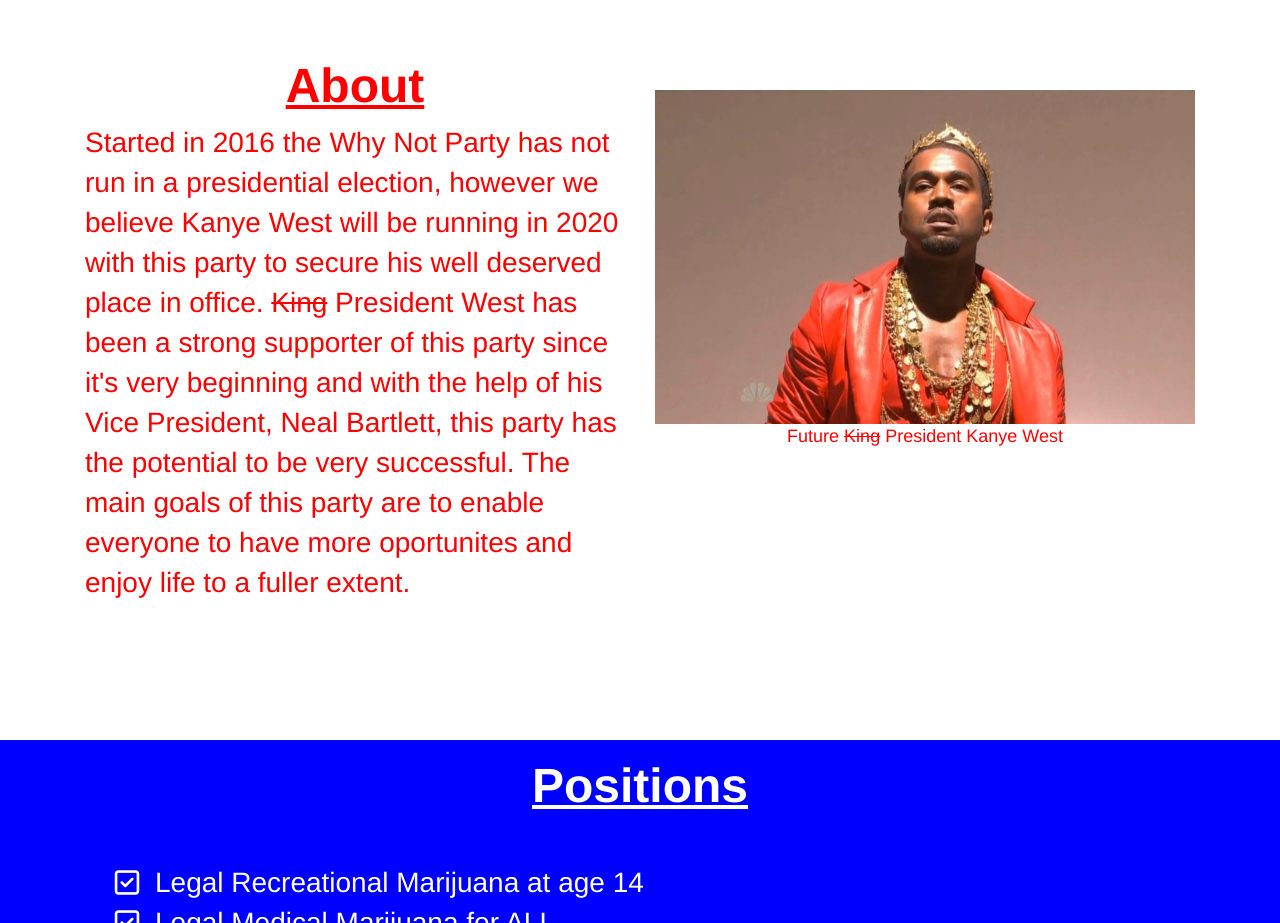
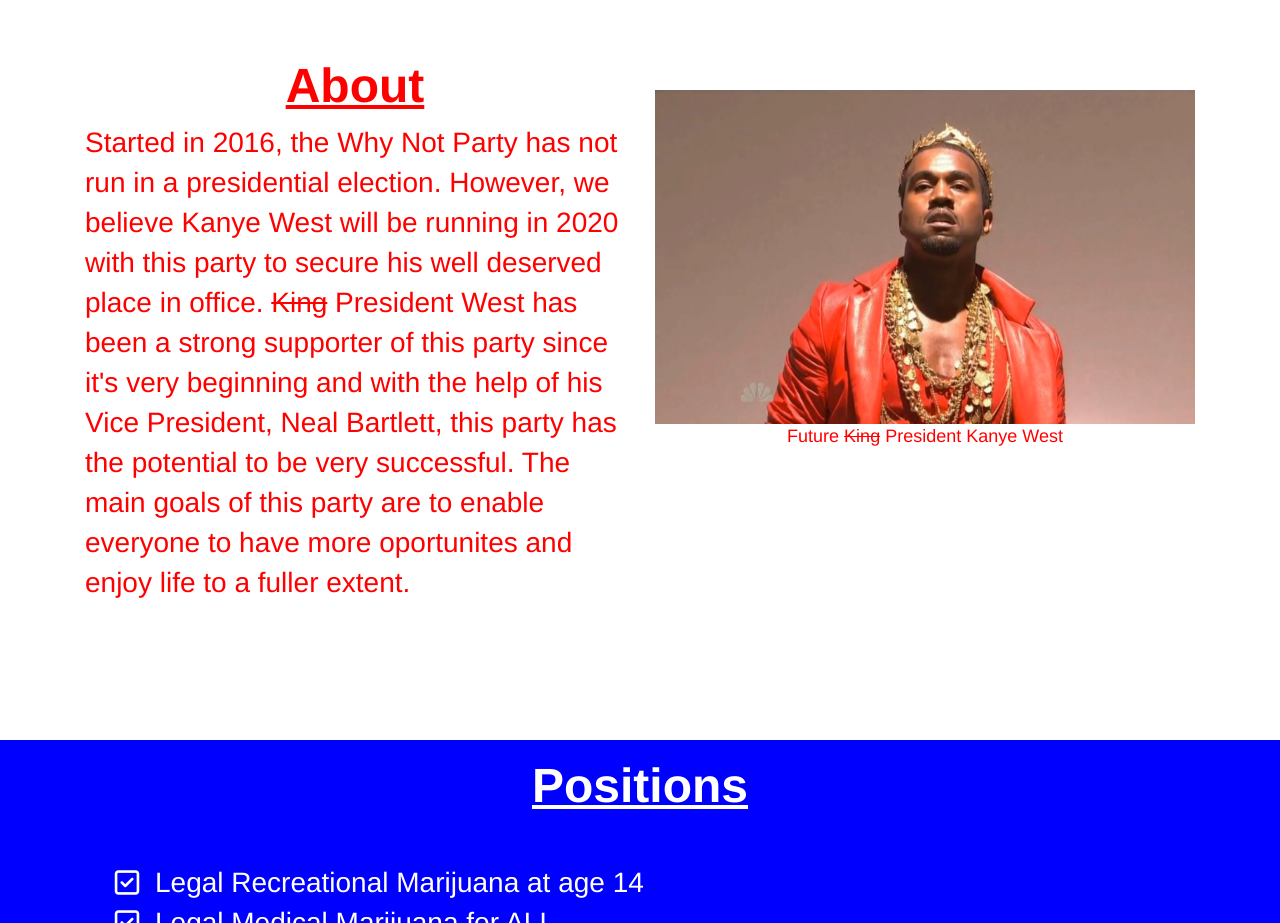
Before and after one commit to jusfir/whynotparty, a plain HTML site: page index.html in a window 1280 px wide. Shown: the part 860-1783 px from the top of the page. Drawn offline with nearby package versions, Linux system fonts and the light colour scheme.

Commit message:
11.10.2016 11:50PM

```diff
--- a/index.html
+++ b/index.html
@@ -40,7 +40,7 @@
         <div class="container">
             <div class="col-xs-6">
                 <h3><center>About</center></h3>
-                <p>Started in 2016 the Why Not Party has not run in a presidential election, however we believe Kanye West will be running in 2020 with this party to secure his well deserved place in office. <del>King</del> President West has been a strong
+                <p>Started in 2016, the Why Not Party has not run in a presidential election.  However, we believe Kanye West will be running in 2020 with this party to secure his well deserved place in office. <del>King</del> President West has been a strong
                     supporter of this party since it's very beginning and with the help of his Vice President, Neal Bartlett, this party has the potential to be very successful. The main goals of this party are to enable everyone to have more oportunites
                     and enjoy life to a fuller extent.</p>
             </div>
```
